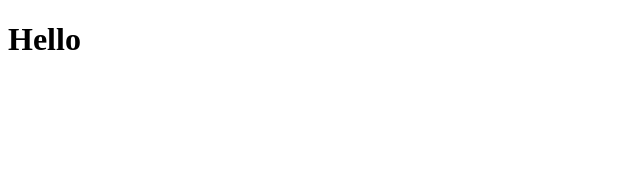
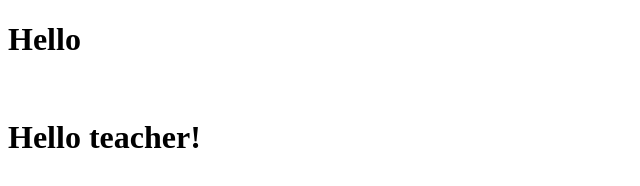
Before and after one commit to lesenok250985/groupwork, a plain HTML site: page index.html in a window 1280 px wide. Shown: the whole page, without its empty margins (0-640 px from the left). Drawn offline with Linux system fonts and the light colour scheme.

Commit message:
#1 add h1 new

```diff
--- a/index.html
+++ b/index.html
@@ -7,5 +7,7 @@
 </head>
 <body>
     <h1>Hello</h1>
+    <br>
+    <h1>Hello teacher!</h1>
 </body>
 </html>
```
